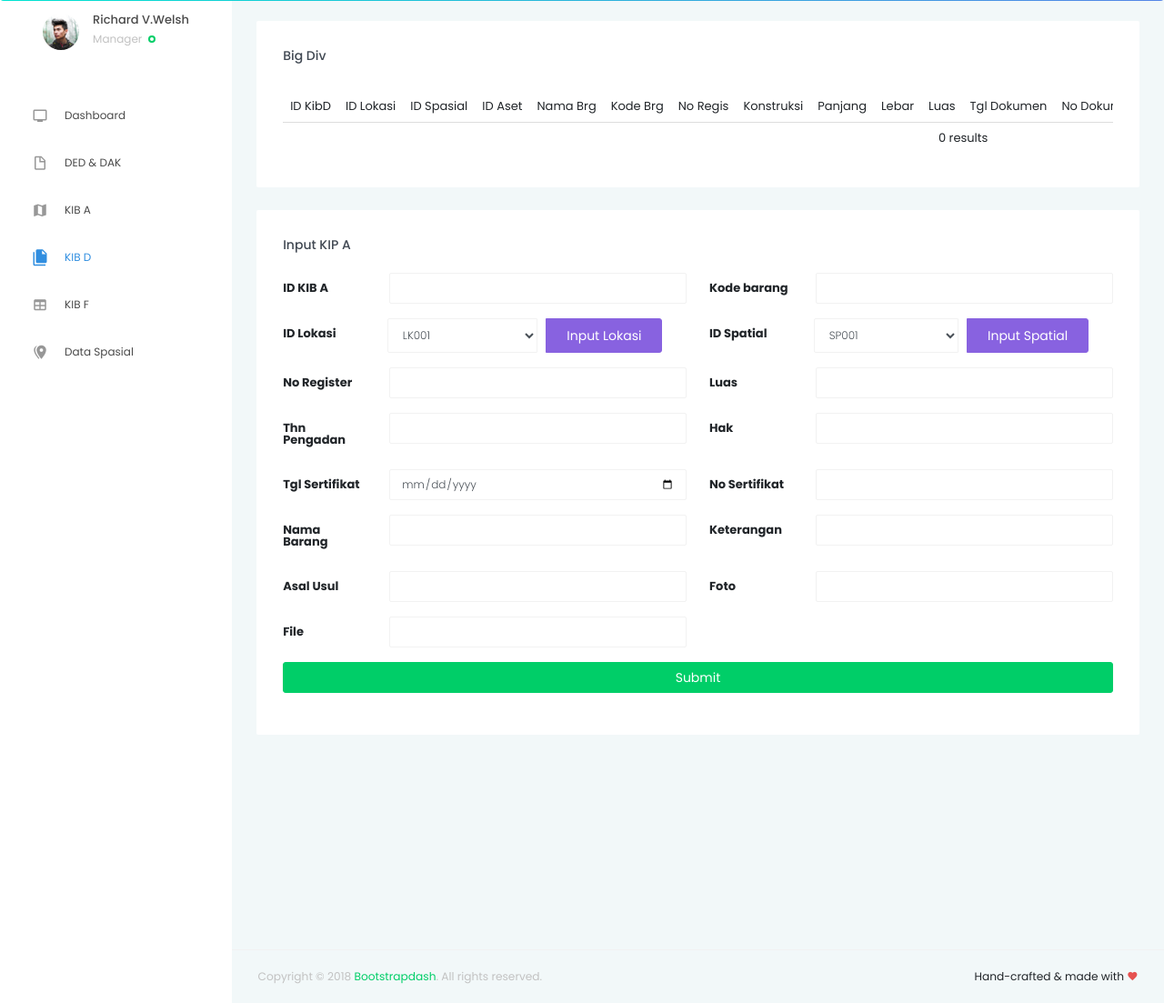
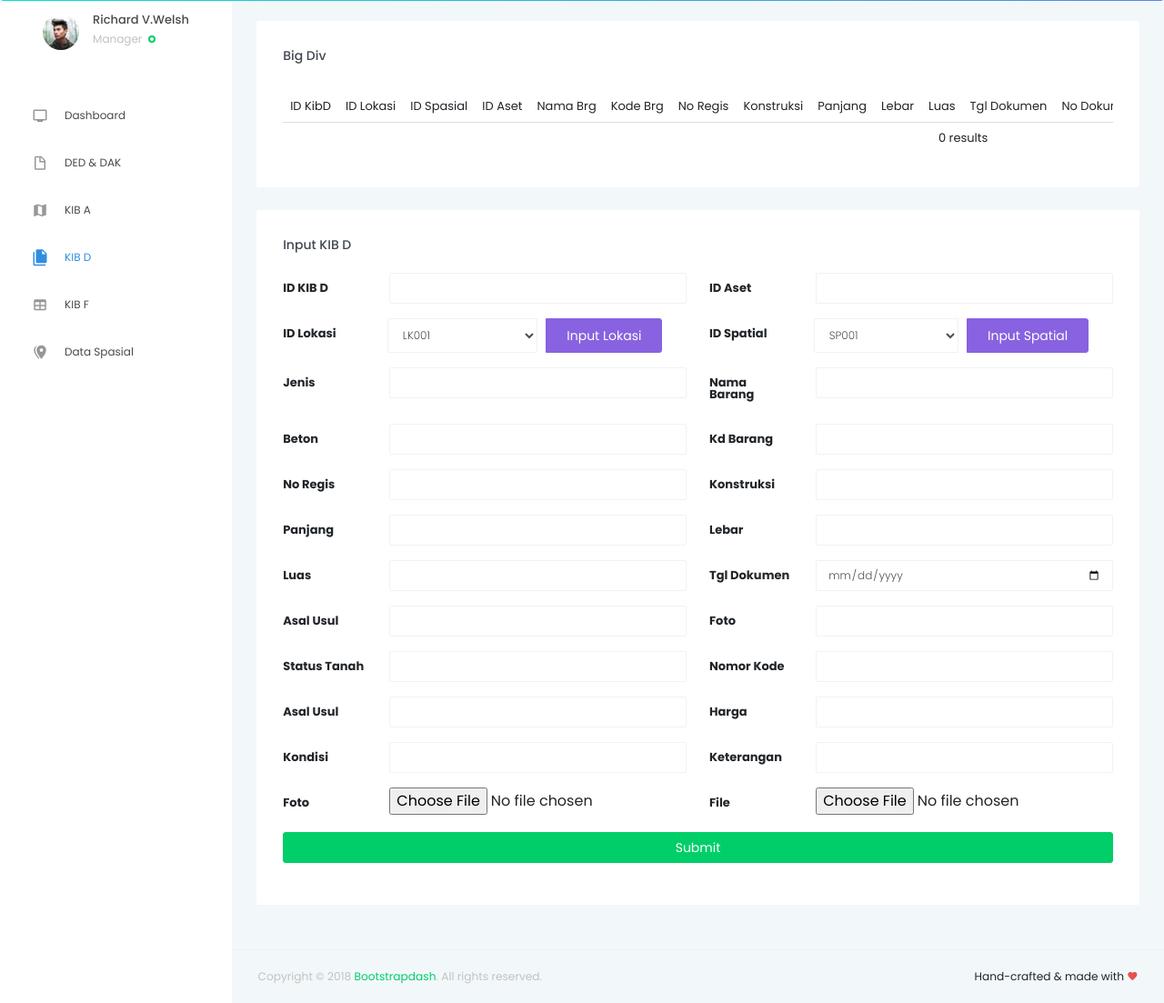
Before and after one commit to regawarp/SisfoInvenAset, a PHP site: page /link/admin/kibd_home.php in a window 1280 px wide. Shown: the part 64-1167 px from the top of the page at 91% size. Run offline with PHP 8.4, Linux system fonts and the light colour scheme; the visitor is signed in with stand-in values (Sample User, id 1); data that the repository does not hold is empty; some libraries are stand-ins or nearby versions.

Commit message:
Update UI for kiba and kibd

```diff
--- a/link/admin/kibd_home.php
+++ b/link/admin/kibd_home.php
@@ -229,22 +229,22 @@ if (isset($_SESSION['user_id'])) {
 						<div class="col-12 grid-margin">
 							<div class="card">
 								<div class="card-body">
-									<h4 class="card-title">Input KIP A</h4>
+									<h4 class="card-title">Input KIB D</h4>
 									<form class="form-sample">
 										<div class="row">
 											<div class="col-md-6">
 												<div class="form-group row">
-													<label class="col-sm-3 col-form-label">ID KIB A</label>
+													<label class="col-sm-3 col-form-label">ID KIB D</label>
 													<div class="col-sm-9">
-														<input type="text" class="form-control" name="idkiba" />
+														<input type="text" class="form-control" name="ID_KIBD" />
 													</div>
 												</div>
 											</div>
 											<div class="col-md-6">
 												<div class="form-group row">
-													<label class="col-sm-3 col-form-label">Kode barang</label>
+													<label class="col-sm-3 col-form-label">ID Aset</label>
 													<div class="col-sm-9">
-														<input type="text" class="form-control" name="nokodebrg" />
+														<input type="text" class="form-control" name="ID_ASET" />
 													</div>
 												</div>
 											</div>
@@ -254,7 +254,7 @@ if (isset($_SESSION['user_id'])) {
 												<div class="form-group row">
 													<label class="col-sm-3 col-form-label">ID Lokasi</label>
 													<div class="input-group col-sm-8">
-														<select name="idlokasi" class="form-control" style="margin: 0px 10px;">
+														<select name="ID_LOKASI" class="form-control" style="margin: 0px 10px;">
 															<option>LK001</option>
 															<option>LK002</option>
 														</select>
@@ -268,7 +268,7 @@ if (isset($_SESSION['user_id'])) {
 												<div class="form-group row">
 													<label class="col-sm-3 col-form-label">ID Spatial</label>
 													<div class="input-group col-sm-8">
-														<select name="iddataspa" class="form-control" style="margin: 0px 10px;">
+														<select name="ID_DATASPA" class="form-control" style="margin: 0px 10px;">
 															<option>SP001</option>
 															<option>SP002</option>
 														</select>
@@ -282,17 +282,17 @@ if (isset($_SESSION['user_id'])) {
 										<div class="row">
 											<div class="col-md-6">
 												<div class="form-group row">
-													<label class="col-sm-3 col-form-label">No Register</label>
+													<label class="col-sm-3 col-form-label">Jenis</label>
 													<div class="col-sm-9">
-														<input type="text" class="form-control" name="noreg" />
+														<input type="text" class="form-control" name="JENIS" />
 													</div>
 												</div>
 											</div>
 											<div class="col-md-6">
 												<div class="form-group row">
-													<label class="col-sm-3 col-form-label">Luas</label>
+													<label class="col-sm-3 col-form-label">Nama Barang</label>
 													<div class="col-sm-9">
-														<input type="text" class="form-control" name="luas" />
+														<input type="text" class="form-control" name="NAMA_BARANG" />
 													</div>
 												</div>
 											</div>
@@ -300,17 +300,17 @@ if (isset($_SESSION['user_id'])) {
 										<div class="row">
 											<div class="col-md-6">
 												<div class="form-group row">
-													<label class="col-sm-3 col-form-label">Thn Pengadan</label>
+													<label class="col-sm-3 col-form-label">Beton</label>
 													<div class="col-sm-9">
-														<input type="text" class="form-control" name="thn_pengadaan" />
+														<input type="text" class="form-control" name="BETON" />
 													</div>
 												</div>
 											</div>
 											<div class="col-md-6">
 												<div class="form-group row">
-													<label class="col-sm-3 col-form-label">Hak</label>
+													<label class="col-sm-3 col-form-label">Kd Barang</label>
 													<div class="col-sm-9">
-														<input type="text" class="form-control" name="hak" />
+														<input type="text" class="form-control" name="NOMOR_KOE_BARANG" />
 													</div>
 												</div>
 											</div>
@@ -318,17 +318,17 @@ if (isset($_SESSION['user_id'])) {
 										<div class="row">
 											<div class="col-md-6">
 												<div class="form-group row">
-													<label class="col-sm-3 col-form-label">Tgl Sertifikat</label>
+													<label class="col-sm-3 col-form-label">No Regis</label>
 													<div class="col-sm-9">
-														<input type="date" class="form-control" name="tgl_sertifikat" />
+														<input type="text" class="form-control" name="NOMOR_REGISTER" />
 													</div>
 												</div>
 											</div>
 											<div class="col-md-6">
 												<div class="form-group row">
-													<label class="col-sm-3 col-form-label">No Sertifikat</label>
+													<label class="col-sm-3 col-form-label">Konstruksi</label>
 													<div class="col-sm-9">
-														<input type="text" class="form-control" name="no_sertifikat" />
+														<input type="text" class="form-control" name="KONSTRUKSI" />
 													</div>
 												</div>
 											</div>
@@ -336,17 +336,35 @@ if (isset($_SESSION['user_id'])) {
 										<div class="row">
 											<div class="col-md-6">
 												<div class="form-group row">
-													<label class="col-sm-3 col-form-label">Nama Barang</label>
+													<label class="col-sm-3 col-form-label">Panjang</label>
 													<div class="col-sm-9">
-														<input type="text" class="form-control" name="nama_barang" />
+														<input type="number" class="form-control" name="PANJANG" />
 													</div>
 												</div>
 											</div>
 											<div class="col-md-6">
 												<div class="form-group row">
-													<label class="col-sm-3 col-form-label">Keterangan</label>
+													<label class="col-sm-3 col-form-label">Lebar</label>
 													<div class="col-sm-9">
-														<input type="text" class="form-control" name="keterangan" />
+														<input type="number" class="form-control" name="LEBAR" />
+													</div>
+												</div>
+											</div>
+										</div>
+										<div class="row">
+											<div class="col-md-6">
+												<div class="form-group row">
+													<label class="col-sm-3 col-form-label">Luas</label>
+													<div class="col-sm-9">
+														<input type="number" class="form-control" name="LUAS" />
+													</div>
+												</div>
+											</div>
+											<div class="col-md-6">
+												<div class="form-group row">
+													<label class="col-sm-3 col-form-label">Tgl Dokumen</label>
+													<div class="col-sm-9">
+														<input type="date" class="form-control" name="TANGGGAL_DOKUMEN" />
 													</div>
 												</div>
 											</div>
@@ -372,9 +390,71 @@ if (isset($_SESSION['user_id'])) {
 										<div class="row">
 											<div class="col-md-6">
 												<div class="form-group row">
+													<label class="col-sm-3 col-form-label">Status Tanah</label>
+													<div class="col-sm-9">
+														<input type="text" class="form-control" name="STATUS_TANAH" />
+													</div>
+												</div>
+											</div>
+											<div class="col-md-6">
+												<div class="form-group row">
+													<label class="col-sm-3 col-form-label">Nomor Kode</label>
+													<div class="col-sm-9">
+														<input type="text" class="form-control" name="NOMOR_KODE" />
+													</div>
+												</div>
+											</div>
+										</div>
+										<div class="row">
+											<div class="col-md-6">
+												<div class="form-group row">
+													<label class="col-sm-3 col-form-label">Asal Usul</label>
+													<div class="col-sm-9">
+														<input type="text" class="form-control" name="ASAL_USUL" />
+													</div>
+												</div>
+											</div>
+											<div class="col-md-6">
+												<div class="form-group row">
+													<label class="col-sm-3 col-form-label">Harga</label>
+													<div class="col-sm-9">
+														<input type="number" class="form-control" name="HARGA" />
+													</div>
+												</div>
+											</div>
+										</div>
+										<div class="row">
+											<div class="col-md-6">
+												<div class="form-group row">
+													<label class="col-sm-3 col-form-label">Kondisi</label>
+													<div class="col-sm-9">
+														<input type="text" class="form-control" name="KONDISI" />
+													</div>
+												</div>
+											</div>
+											<div class="col-md-6">
+												<div class="form-group row">
+													<label class="col-sm-3 col-form-label">Keterangan</label>
+													<div class="col-sm-9">
+														<input type="text" class="form-control" name="KETERANGAN" />
+													</div>
+												</div>
+											</div>
+										</div>
+										<div class="row">
+											<div class="col-md-6">
+												<div class="form-group row">
+													<label class="col-sm-3 col-form-label">Foto</label>
+													<div class="col-sm-9">
+														<input type="file" name="FOTO" />
+													</div>
+												</div>
+											</div>
+											<div class="col-md-6">
+												<div class="form-group row">
 													<label class="col-sm-3 col-form-label">File</label>
 													<div class="col-sm-9">
-														<input type="text" class="form-control" name="file" />
+														<input type="file" name="FILE" />
 													</div>
 												</div>
 											</div>
```
Also changed, not shown: link/admin/kiba_home.php (+36 -10 lines).
